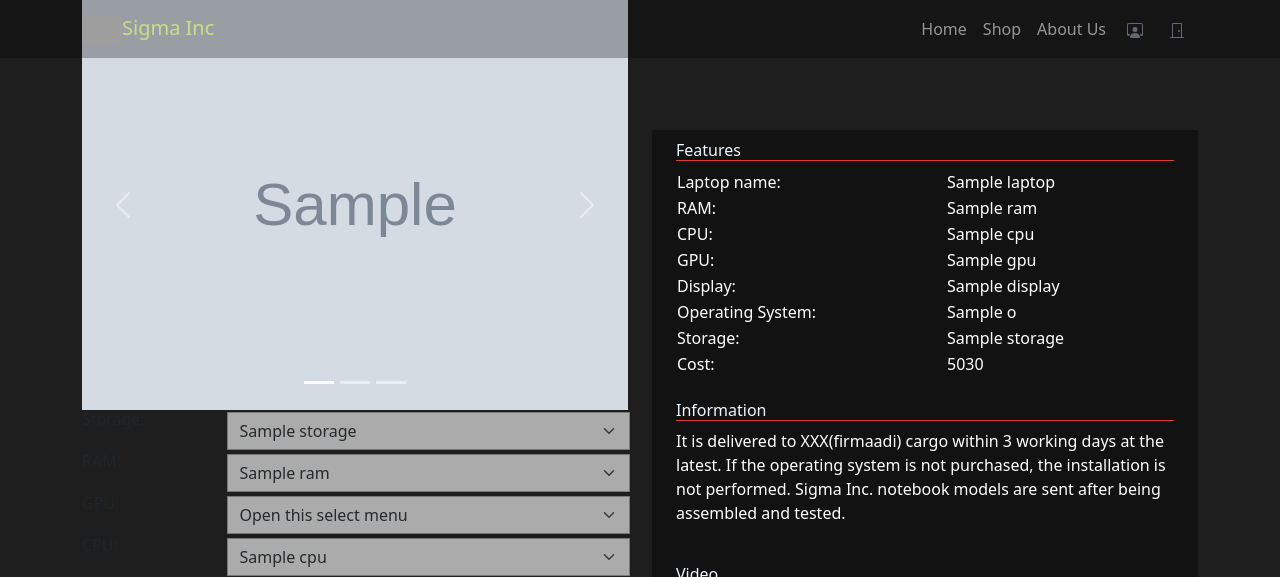
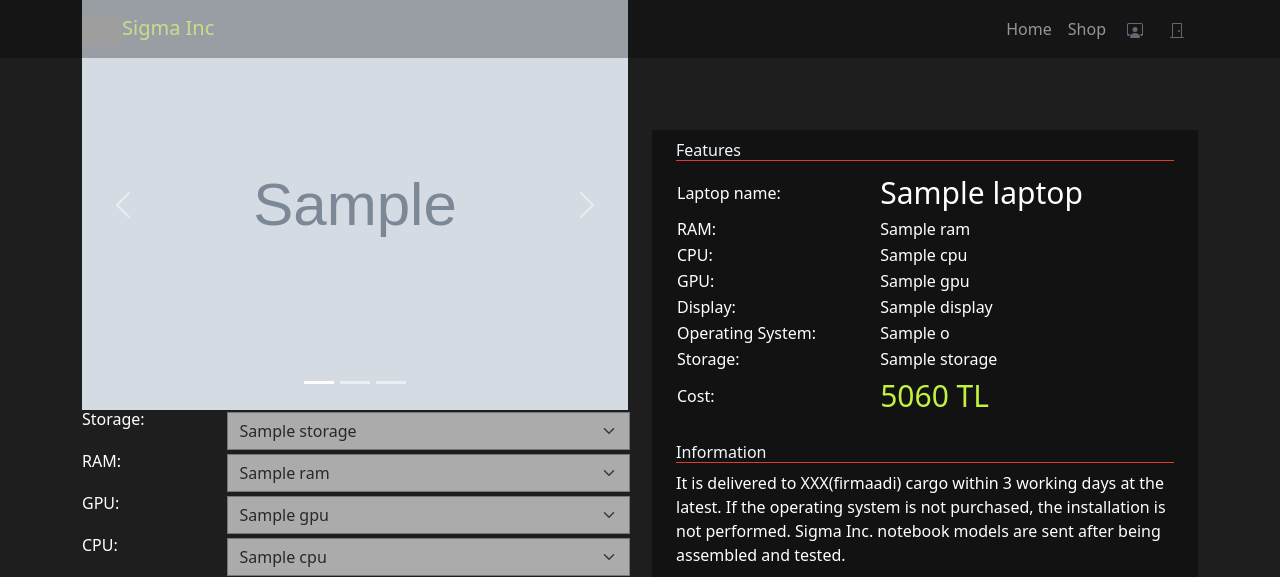
Before and after one commit to burcuesmersoy/LaptopProviderWebsite, a PHP site: page /detail.php?id=1 in a window 1280 px wide. Shown: the top 577 px of the page. Run offline with PHP 8.4, Linux system fonts and the light colour scheme; tables that the repository leaves empty or names only in its code hold one stand-in row (values such as "Sample post"); grey boxes marked "Sample" are stand-in pictures; data that the repository does not hold is empty; grey boxes are pictures that could not be loaded.

Commit message:
Add files via upload
detail.php update

```diff
--- a/detail.php
+++ b/detail.php
@@ -104,24 +104,21 @@ $echo = $result->fetch_array();
     </script>
 </head>
 <body>
-
 <section>
 
     <nav class="navbar navbar-expand-lg navbar-dark fixed-top ">
         <div class="container">
         <a class="navbar-brand" href="">
         <img src="https://cdn-icons-png.flaticon.com/512/1001/1001266.png" style="width: 40px;" alt="">Sigma Inc</a>
-
-
             <br>
-			<button class="navbar-toggler" type="button" data-toggle="collapse" data-target="#navbarSupportedContent" aria-controls="navbarSupportedContent" aria-expanded="false" aria-label="Toggle navigation">
+            <button class="navbar-toggler" type="button" data-toggle="collapse" data-target="#navbarSupportedContent"
+                    aria-controls="navbarSupportedContent" aria-expanded="false" aria-label="Toggle navigation">
                 <span class="navbar-toggler-icon"></span>
             </button>
             <div class="collapse navbar-collapse" id="navbarNavAltMarkup">
                 <div class="navbar-nav ms-auto">
-					<a class="nav-link" aria-current="page" href="loggedindex.php">Home</a>
+                    <a class="nav-link" aria-current="page" href="index.php">Home</a>
                     <a class="nav-link" href="shop.php">Shop</a>
-					<a class="nav-link" href="#AboutUs">About Us</a>
                     <a href="admin.php" class="btn">
                         <svg xmlns="http://www.w3.org/2000/svg" color="#646771" width="16" height="16" fill="currentColor" class="bi bi-person-workspace" viewBox="0 0 16 16">
                             <path d="M4 16s-1 0-1-1 1-4 5-4 5 3 5 4-1 1-1 1H4Zm4-5.95a2.5 2.5 0 1 0 0-5 2.5 2.5 0 0 0 0 5Z" />
@@ -134,6 +131,8 @@ $echo = $result->fetch_array();
                             <path d="M9 9a1 1 0 1 0 2 0 1 1 0 0 0-2 0z"/>
                           </svg>
                     </a>
+
+
                 </div>
             </div>
         </div>
@@ -184,7 +183,7 @@ $echo = $result->fetch_array();
                 <div>
                     <div class="row">
                         <div class="col-md-3 ">
-                            <h1>Storage:</h1>
+                            <h1 style="color:white;">Storage:</h1>
                         </div>
                         <div class="col-md-9">
                             <select class="form-select" aria-label="Default select example" id="storage">
@@ -204,7 +203,7 @@ $echo = $result->fetch_array();
 
                     <div class="row">
                         <div class="col-md-3">
-                            <h1>RAM:</h1>
+                            <h1 style="color:white;" >RAM:</h1>
                         </div>
                         <div class="col-md-9">
                             <select class="form-select" aria-label="Default select example" id="ram">
@@ -224,11 +223,10 @@ $echo = $result->fetch_array();
                     </div>
                     <div class="row">
                         <div class="col-md-3">
-                            <h1>GPU:</h1>
+                            <h1 style="color:white;">GPU:</h1>
                         </div>
                         <div class="col-md-9">
                             <select class="form-select" aria-label="Default select example" id="gpu">
-                                <option selected>Open this select menu</option>
                                 <?php
                                 $sql = "SELECT * FROM gpu";
                                 $result = mysqli_query($conn, $sql);
@@ -244,7 +242,7 @@ $echo = $result->fetch_array();
                     </div>
                     <div class="row">
                         <div class="col-md-3">
-                            <h1>CPU:</h1>
+                            <h1 style="color:white;">CPU:</h1>
                         </div>
                         <div class="col-md-9">
                             <select class="form-select" aria-label="Default select example" id="cpu">
@@ -265,11 +263,10 @@ $echo = $result->fetch_array();
 
                     <div class="row">
                         <div class="col-md-3">
-                            <h1>Display:</h1>
+                            <h1 style="color:white;">Display:</h1>
                         </div>
                         <div class="col-md-9">
                             <select class="form-select" aria-label="Default select example" id="display">
-                                <option selected>Open this select menu</option>
                                 <?php
                                 $sql = "SELECT * FROM display";
                                 $result = mysqli_query($conn, $sql);
@@ -286,11 +283,10 @@ $echo = $result->fetch_array();
 
                     <div class="row">
                         <div class="col-md-3">
-                            <h1>Operating System:</h1>
+                            <h1 style="color:white;">Operating System:</h1>
                         </div>
                         <div class="col-md-9">
                             <select class="form-select" aria-label="Default select example" id="os">
-                                <option selected>Open this select menu</option>
                                 <?php
                                 $sql = "SELECT * FROM os";
                                 $result = mysqli_query($conn, $sql);
@@ -307,10 +303,13 @@ $echo = $result->fetch_array();
 
                     <div class="row">
                         <div class="col-md-3">
-                            <h1>Cost:</h1>
+                            <h1 style="color:white;">Cost:</h1>
                         </div>
                         <div class="col-md-9">
-                            <h1 id="price"></h1>
+
+                            <h1 style="color:#c2f140;font-size: 40px;"><span id="price"></span> TL</h1>
+                            <button class="button-41" role="button">Buy!</button>
+
                         </div>
                     </div>
 
@@ -327,7 +326,7 @@ $echo = $result->fetch_array();
                                 <table style="color:white;width:100%">
                                     <tr>
                                         <td>Laptop name:</td>
-                                        <td><?= $echo["laptopName"] ?></td>
+                                        <td style="font-size: 30px;"><?= $echo["laptopName"] ?></td>
                                     </tr>
                                     <tr>
                                         <td>RAM:</td>
@@ -354,12 +353,12 @@ $echo = $result->fetch_array();
 
                                     <tr>
                                         <td>Storage:</td>
-                                        <td><?= $echo["storageName"] ?></td>
+                                        <td ><?= $echo["storageName"] ?></td>
                                     </tr>
 
                                     <tr>
                                         <td>Cost:</td>
-                                        <td id="price">veri cekilecek</td>
+                                        <td style="color:#c2f140;font-size: 30px;"><span id="price" ></span> TL</td>
                                     </tr>
                                 </table>
 
@@ -460,8 +459,6 @@ $echo = $result->fetch_array();
     </div>
 </div>
 <script src="assets/js/bootstrap.bundle.min.js"></script>
-<script src="https://cdn.jsdelivr.net/npm/bootstrap@5.1.3/dist/js/bootstrap.bundle.min.js"
-    integrity="sha384-ka7Sk0Gln4gmtz2MlQnikT1wXgYsOg+OMhuP+IlRH9sENBO0LRn5q+8nbTov4+1p"
-    crossorigin="anonymous"></script>
+
 </body>
 </html>
```
Lines whose indentation alone changed are shown as unchanged.
